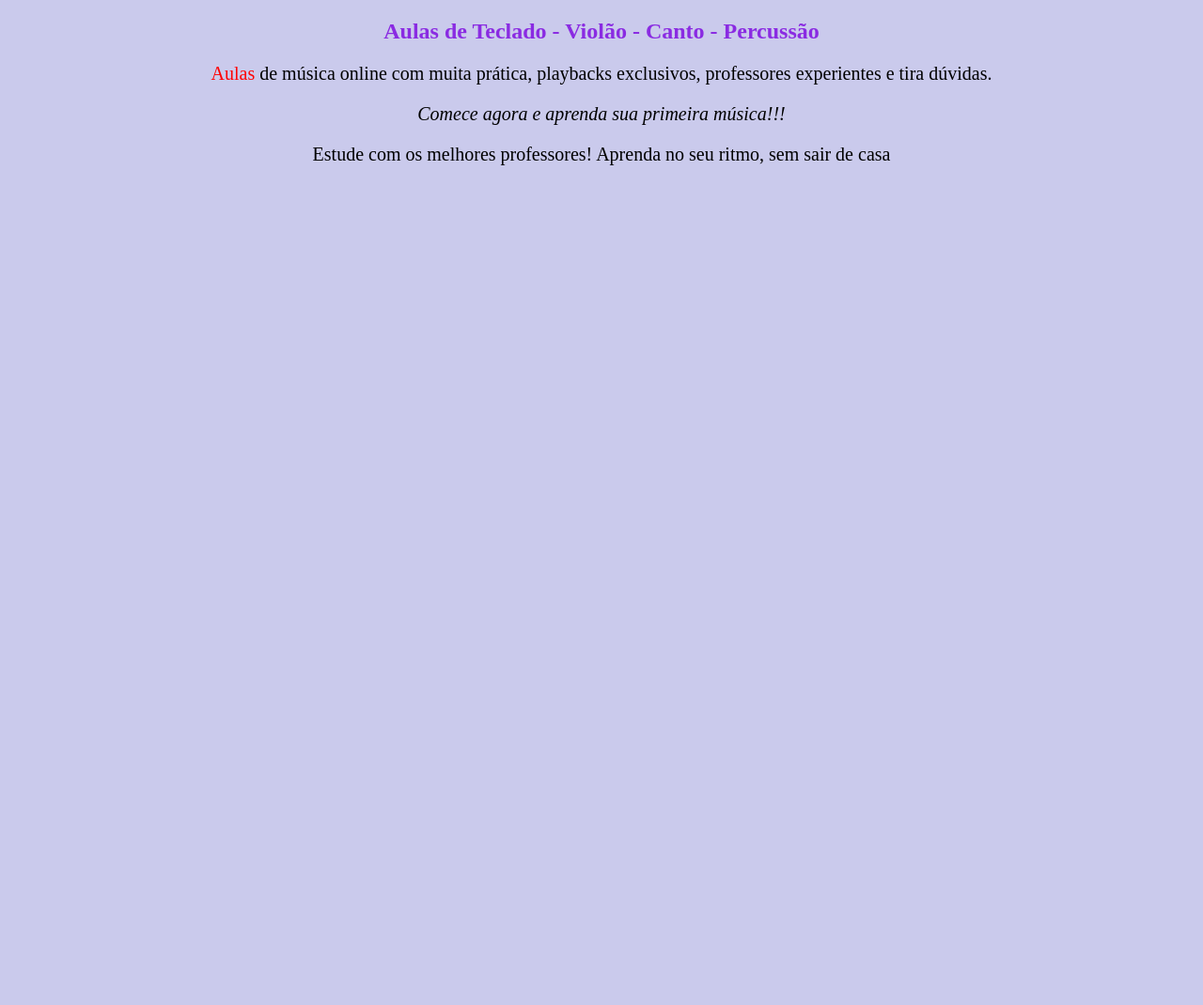
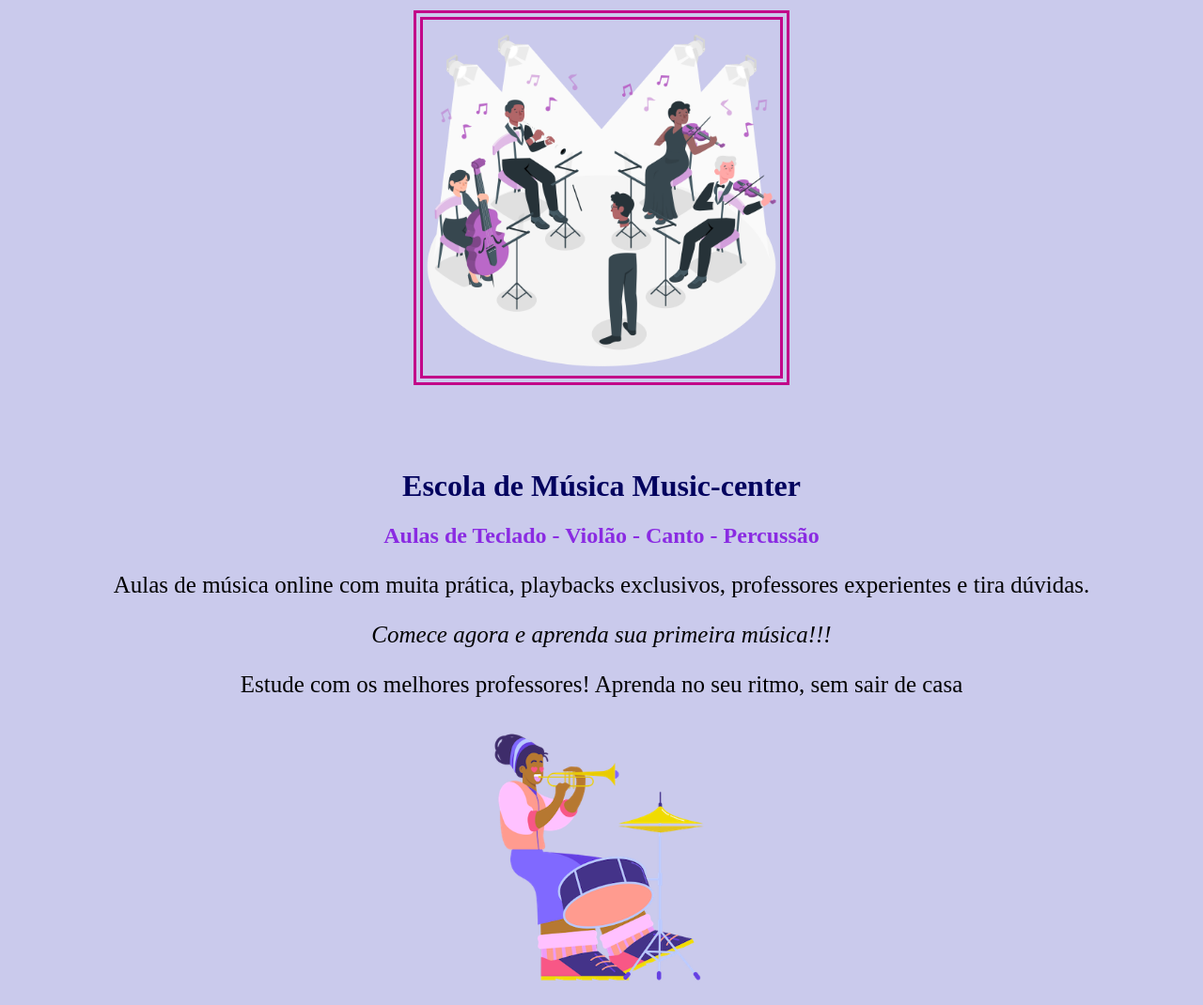
Before and after one commit to maicolbade/Grupo-de-estudos---ter-a, a plain HTML site: page index.html in a window 1280 px wide. Shown: the part 60-1130 px from the top of the page at 94% size. Before the commit the page ends 800 px from the top, so only its background shows below. Drawn offline with Linux system fonts and the light colour scheme.

Commit message:
Encontro 06 - Alterações do site de música

```diff
--- a/index.html
+++ b/index.html
@@ -8,10 +8,14 @@
     <link rel="stylesheet" href="style.css">
 </head>
 <body>
+    <img id="image-principal" src = "image1.png">
     <h1><strong>Escola de Música Music-center</strong></h1>
     <h2>Aulas de Teclado - Violão - Canto - Percussão </h2>
-    <p><span style = "color: red"> Aulas </span> de música online com muita prática, playbacks exclusivos, professores experientes e tira dúvidas.<i></i></p>
+    <p><span style = "color: rgb(0, 0, 0)"> Aulas </span> de música online com muita prática, playbacks exclusivos, professores experientes e tira dúvidas.<i></i></p>
     <p><i>Comece agora e aprenda sua primeira música!!!</i></p>
     <p>Estude com os melhores professores! Aprenda no seu ritmo, sem sair de casa</p>
+    <img id="image-02" src = "image2.png">
 </body>
+
+<img
 </html>
--- a/style.css
+++ b/style.css
@@ -1,11 +1,18 @@
 body {
     background-color: rgb(202, 202, 236);
     text-align: center;
-}
+    }
+
+    #image-principal {
+        width: 30%;
+        margin: 05%;
+        border: double 10px rgb(194, 4, 137);
+    }
 
 h1 {
     text-align: center;
-    color:rgb(3, 3, 94)
+    color:rgb(3, 3, 94);
+    font-size: 65;
 }
 
 h2 {text-align: center;
@@ -13,5 +20,9 @@ h2 {text-align: center;
 }
 
 p {
-    font-size: 20px;
+    font-size: 25px;
 }
+
+#image-02 {
+    width: 20%;
+}
```
Also changed, not shown: image1.png (added), image2.png (added), 2 other files.
